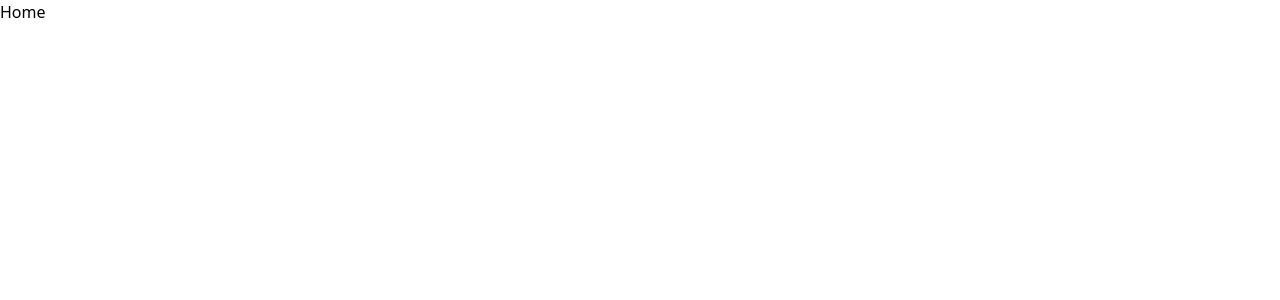
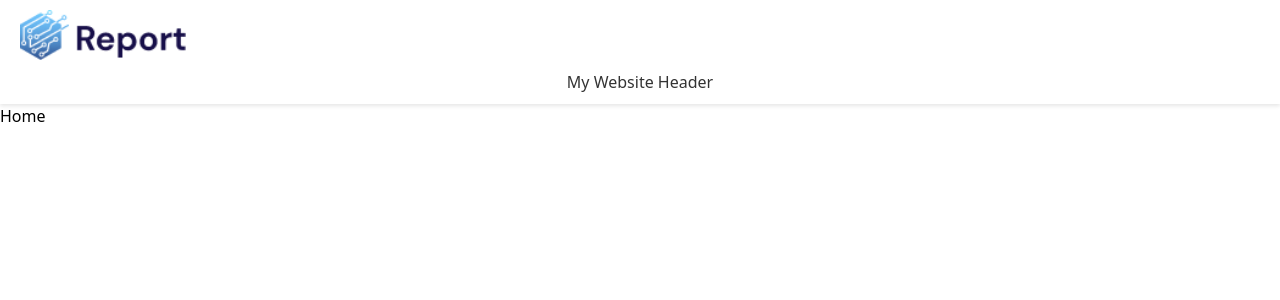
Before and after one commit to yoav1870/E2E, a React (Vite) app in the folder frontend/: page / in a window 1280 px wide. Shown: the top 300 px of the page. Built offline with nearby package versions, Linux system fonts and the light colour scheme.

Commit message:
update & add header

```diff
--- a/frontend/src/App.jsx
+++ b/frontend/src/App.jsx
@@ -3,6 +3,7 @@ import HomePage from "./pages/HomePage.jsx"
 import SignIn from "./pages/SignIn"
 import SignUp from "./pages/SignUp"
 import Profile from "./pages/Profile.jsx"
+
 
 export default function App() {
   return <BrowserRouter>
--- /dev/null
+++ b/frontend/src/component/Header.jsx
@@ -0,0 +1,26 @@
+import React from 'react';
+import logo from '../assets/images/logo.png';
+
+const Header = () => {
+  const headerStyle = {
+    background: '#fff',
+    color: '#333',
+    padding: '10px 20px',
+    textAlign: 'center',
+    boxShadow: '0 2px 4px rgba(0,0,0,0.1)'
+  };
+
+  const logoStyle = {
+    height: '50px',
+    marginBottom: '10px',
+  };
+
+  return (
+    <header style={headerStyle}>
+      <img src={logo} alt="Logo" style={logoStyle} />
+      <h1>My Website Header</h1>
+    </header>
+  );
+}
+
+export default Header;
--- a/frontend/src/pages/HomePage.jsx
+++ b/frontend/src/pages/HomePage.jsx
@@ -1,8 +1,11 @@
 import React from 'react'
+import Header from '../component/Header'
 
 export default function HomePage() {
   return (
+
     <div>
+      <Header />
       Home
     </div>
   )
```
Also changed, not shown: frontend/src/assets/images/logo.png (added).
